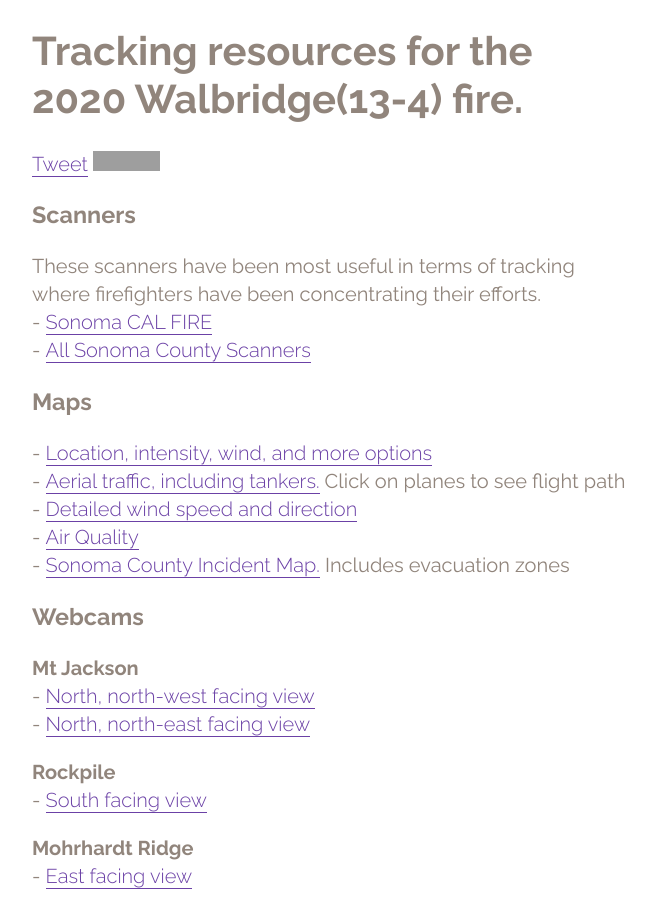
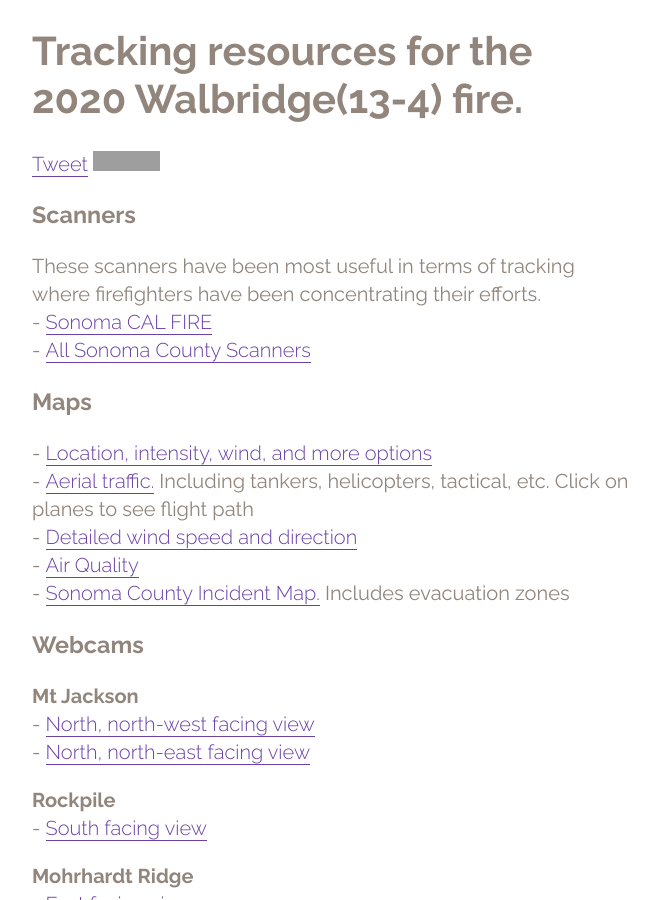
Before and after one commit to levivoelz/levivoelz.github.io, a Jekyll site: the page built from sonoma-county-fire-resources.md, in a window 1280 px wide and 900 px high. Shown: the whole window, without its empty margins (308-966 px from the left). Built offline with Jekyll 4.4.1, drawn with Linux system fonts in a browser that asks for light colours; comment, search, counter and statistics services are not loaded; grey boxes are pictures that could not be loaded.

Commit message:
tweak copy

```diff
--- a/sonoma-county-fire-resources.md
+++ b/sonoma-county-fire-resources.md
@@ -29,7 +29,7 @@
 <section>
   <h3>Maps</h3>
   - <a href='https://sartopo.com/map.html#ll=38.61204,-122.99314&z=12&b=t&a=modis_mp%2Cwxd_wspd-01' target='_blank'>Location, intensity, wind, and more options</a><br />
-  - <a href="https://www.flightradar24.com/N470DF/2542f4bc">Aerial traffic, including tankers.</a> Click on planes to see flight path<br />
+  - <a href="https://www.flightradar24.com/38.58,-123.02/12">Aerial traffic.</a> Including tankers, helicopters, tactical, etc. Click on planes to see flight path<br />
   - <a href="https://www.windy.com/?38.537,-122.916,12" target="_blank">Detailed wind speed and direction</a><br />
   - <a href="https://www.purpleair.com/map?opt=1/mAQI/a10/cC0#11.04/38.5358/-122.939" target='_blank'>Air Quality</a><br />
   - <a href="https://sonomacounty.maps.arcgis.com/apps/webappviewer/index.html?id=69a0e54e9e2b48c086d122027b21c961" target="_blank">Sonoma County Incident Map.</a> Includes evacuation zones<br />
```
Also changed, not shown: 1 other file.
